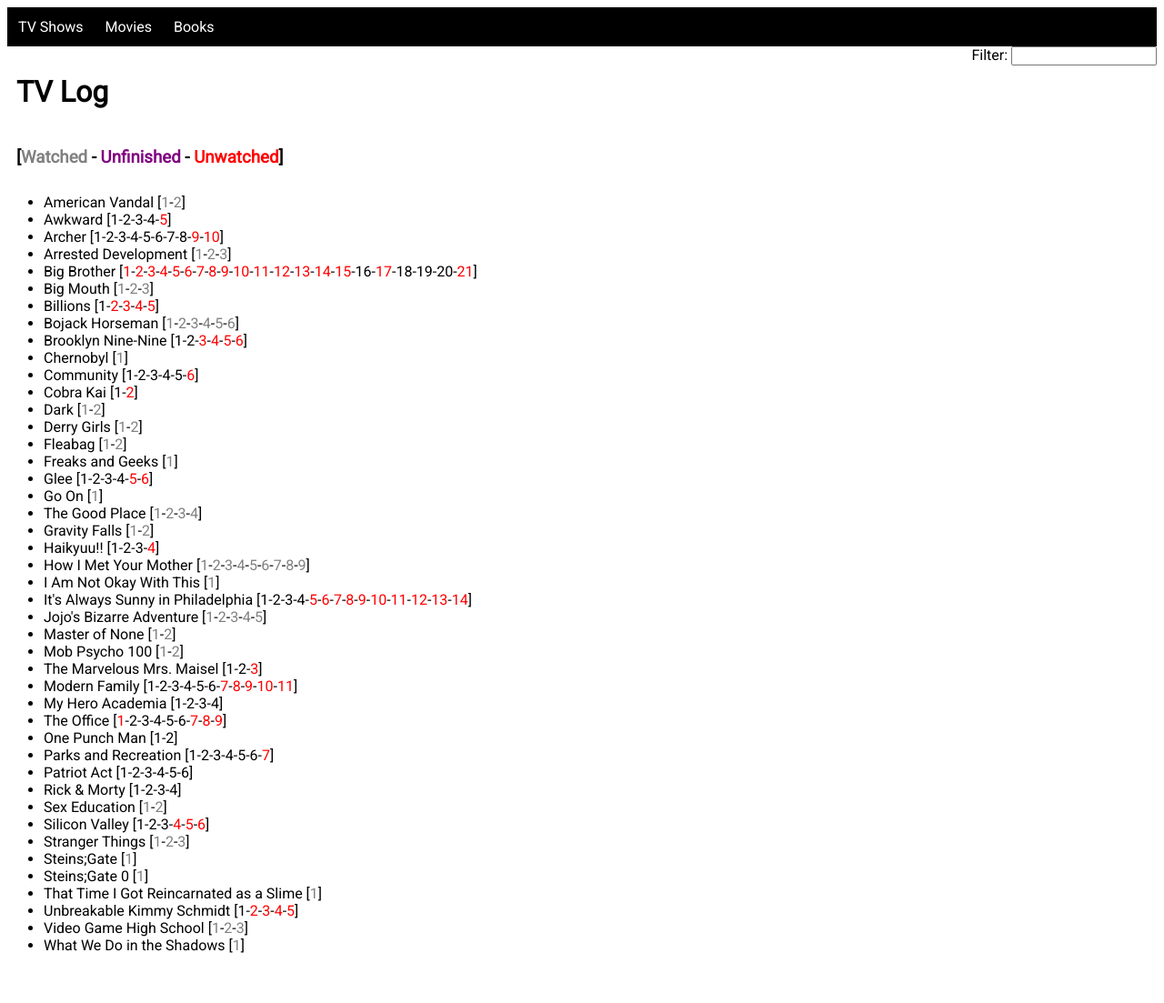
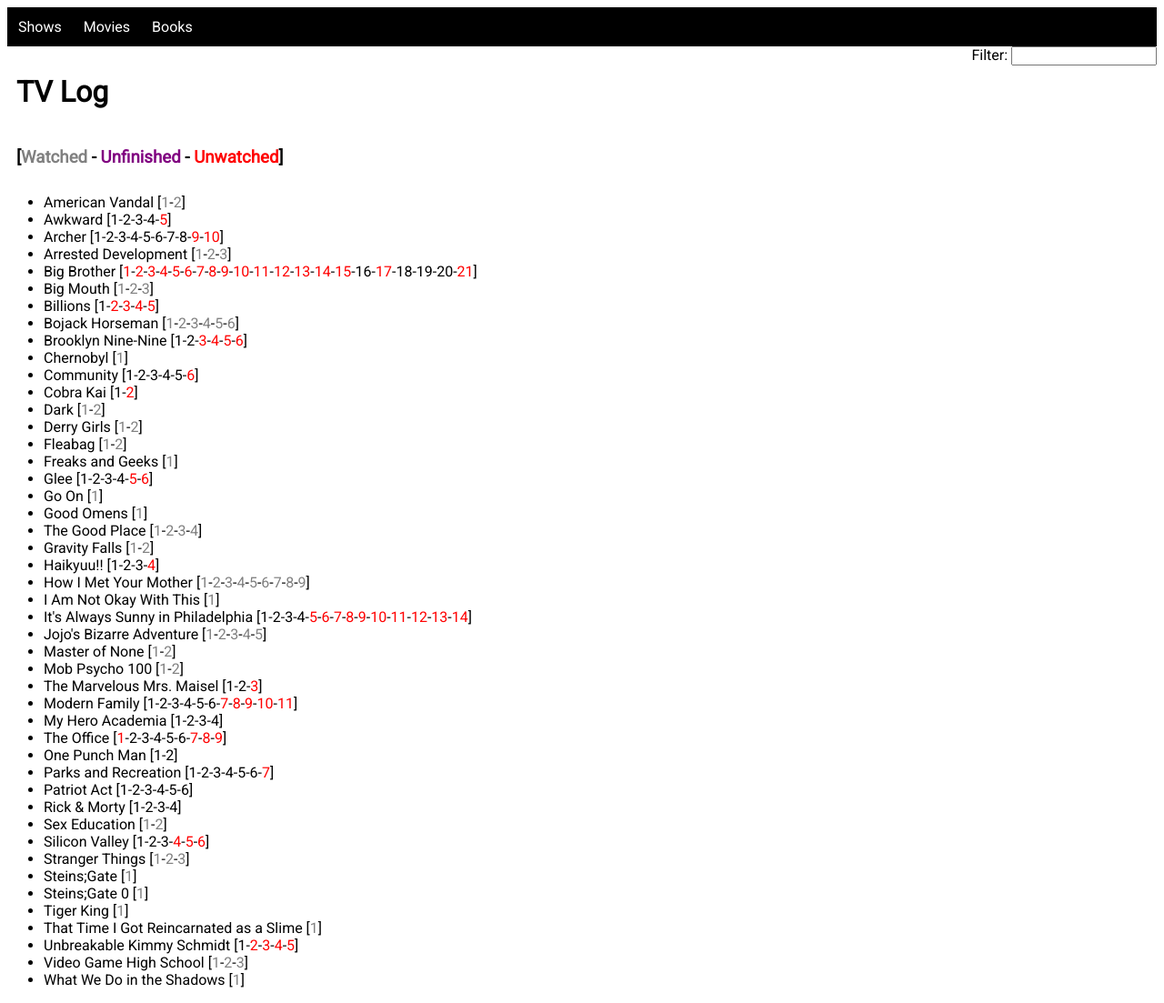
Before and after one commit to Nathansbud/MediaLog, a plain HTML site: page medialog.html in a window 1280 px wide. Shown: the whole page at 91% size. Before the commit the page ends 1065 px from the top, so only its background shows below. Drawn offline with Linux system fonts and the light colour scheme.

Commit message:
content™

```diff
--- a/data/media.js
+++ b/data/media.js
@@ -126,6 +126,7 @@ let movies = [
     {"name":"Jaws"},
     {"name":"John Mulaney: Kid Gorgeous at Radio City"},
     {"name":"John Mulaney: The Comeback Kid"},
+    {"name":"Jojo Rabbit", "date":"2020-03-16"},
     {"name":"Journey to the Center of the Earth (2012)"},
     {"name":"Journey 2: The Mysterious Island"},
     {"name":"Jumanji"},
@@ -273,6 +274,7 @@ let movies = [
     {"name":"Underdog"},
     {"name":"Up"},
     {"name":"WALL-E"},
+    {"name":"We Bought a Zoo"},
     {"name":"Wedding Crashers"},
     {"name":"What To Expect When You're Expecting"},
     {"name":"What We Do in the Shadows", "watches":2},
@@ -282,6 +284,7 @@ let movies = [
     {"name":"Wreck It Ralph"},
     {"name":"X+Y"},
     {"name":"You Don't Mess with the Zohan"},
+    {"name":"Your Name", "date":"2020-03-14"},
     {"name":"Zathura: A Space Adventure"},
     {"name":"Zoom"},
     {"name":"Zootopia"},
@@ -306,6 +309,7 @@ let tv = [
     {"name":"Freaks and Geeks", "seasons":1},
     {"name":"Glee", "seasons":6, "unwatched":[5, 6]},
 	{"name":"Go On", "seasons":1, "watches":{1:5}},
+	{"name":"Good Omens", "seasons":1},
 	{"name":"The Good Place", "seasons":4},
     {"name":"Gravity Falls", "seasons":2},
     {"name":"Haikyuu!!", "seasons":4, "unwatched":[4]},
@@ -328,6 +332,7 @@ let tv = [
     {"name":"Stranger Things", "seasons":3},
     {"name":"Steins;Gate", "seasons":1},
     {"name":"Steins;Gate 0", "seasons":1},
+    {"name":"Tiger King", "seasons":1},
     {"name":"That Time I Got Reincarnated as a Slime", "seasons":1},
     {"name":"Unbreakable Kimmy Schmidt", "seasons":5, "unfinished":1, "unwatched":[2, 3, 4, 5]},
     {"name":"Video Game High School", "seasons":3},
--- a/medialog.html
+++ b/medialog.html
@@ -10,7 +10,7 @@
 <body>
     <div id="navbar">
         <ul class="nav">
-            <li><a id="tv_button" href="javascript:void(0)">TV Shows</a></li>
+            <li><a id="tv_button" href="javascript:void(0)">Shows</a></li>
             <li><a id="movie_button" href="javascript:void(0)">Movies</a></li>
             <li><a id="book_button" href="javascript:void(0)">Books</a></li>
         </ul>
```
